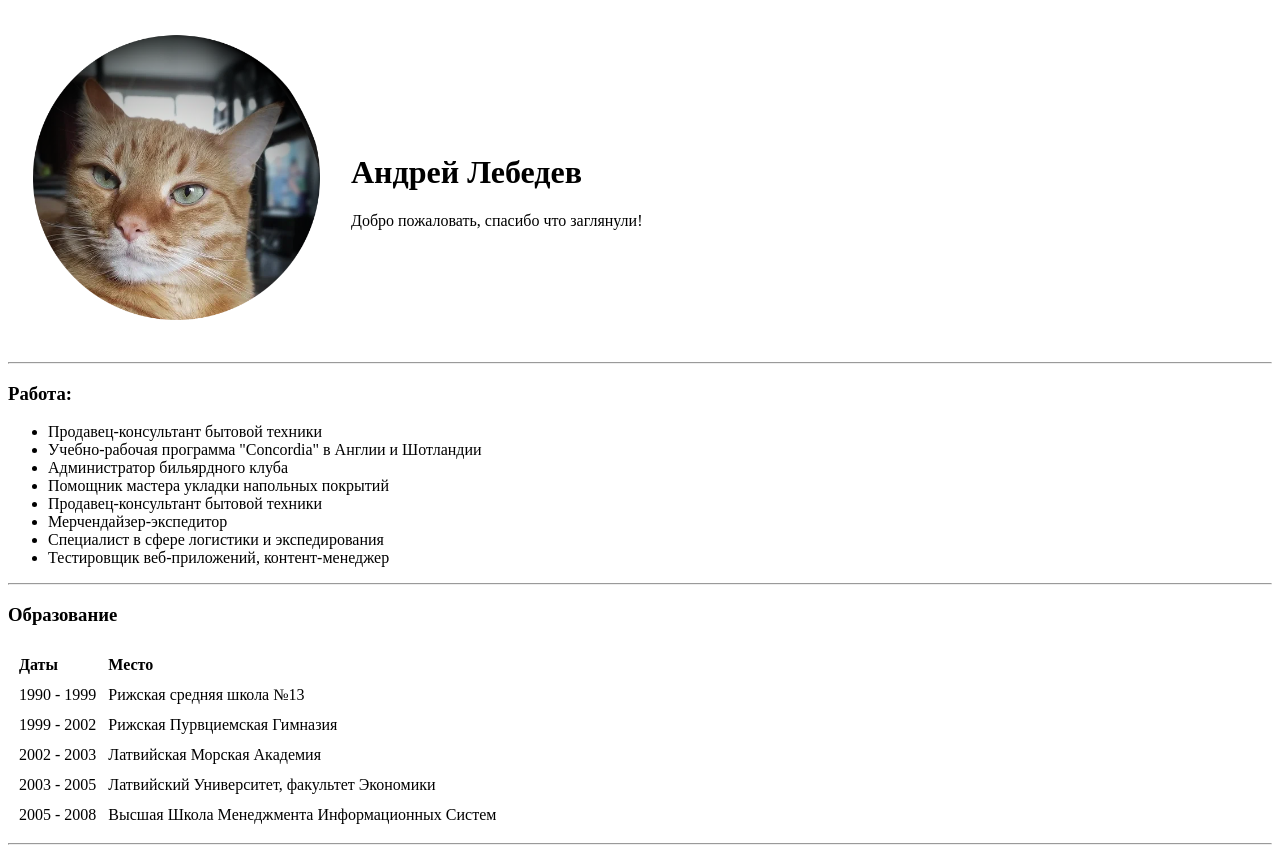
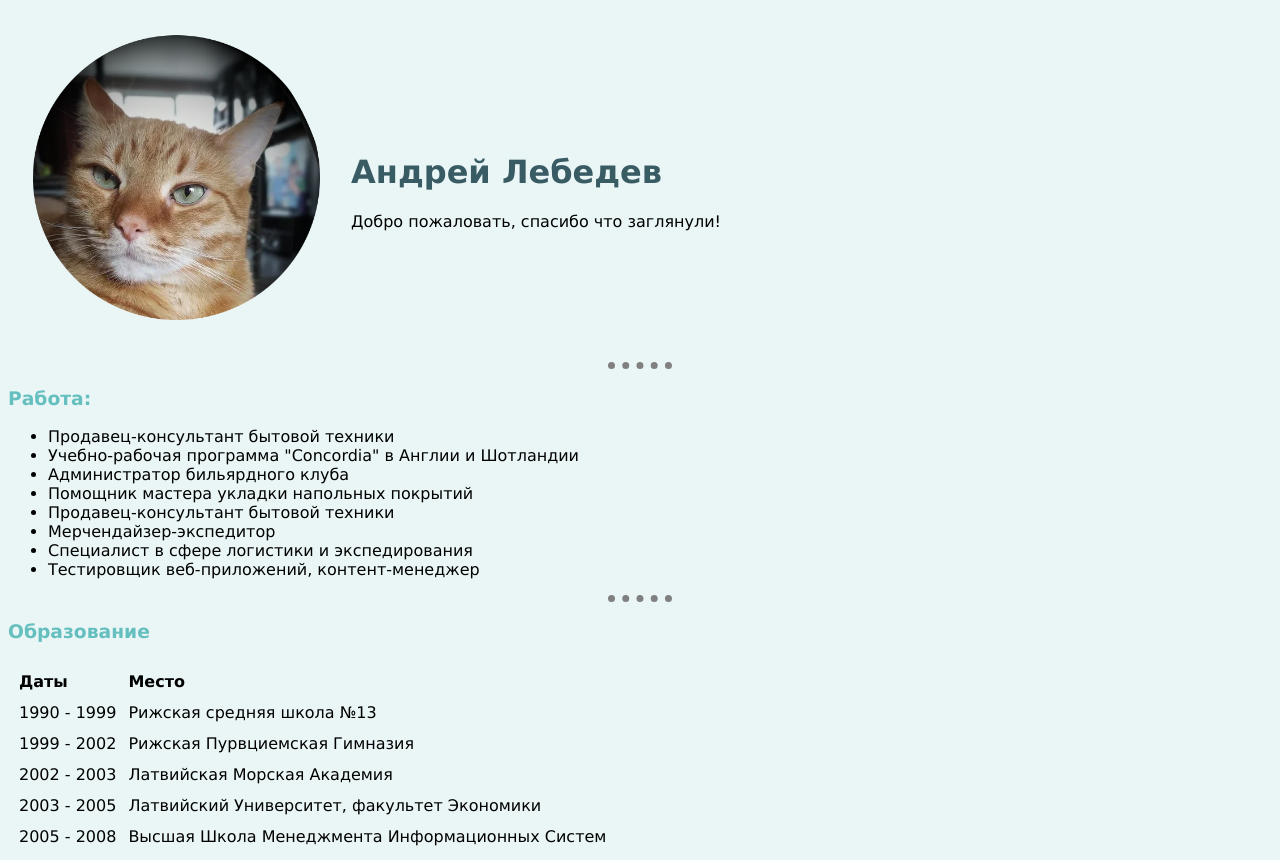
Before and after one commit to cuoriganso/homepage, a plain HTML site: page index.html in a window 1280 px wide. Shown: the top 860 px of the page. Drawn offline with Linux system fonts and the light colour scheme.

Commit message:
css added

```diff
--- /dev/null
+++ b/css/styles.css
@@ -0,0 +1,19 @@
+  body {
+    background-color: #EAF6F6;
+    font-family: Verdana;
+  }
+
+  hr {
+    border-color: grey;
+    border-width: 7px;
+    border-style: none none dotted;
+    width: 5%;
+  }
+
+  img {
+    height: 300px;
+  }
+  h1 {color: #395B64;
+  }
+  h3 {color: #66BFBF;
+  }
--- a/index.html
+++ b/index.html
@@ -4,12 +4,14 @@
 <head>
   <meta charset="utf-8">
   <title>Andrey's Personal Site</title>
+  <link rel="stylesheet" href="css/styles.css">
+
 </head>
 
 <body>
   <table cellspacing="20">
     <tr>
-      <td><img src="images/cat02.png" height="300" alt="Timoshka profile picture"></td>
+      <td><img src="images/cat02.png" alt="Timoshka profile picture"></td>
       <td>
         <h1>Андрей Лебедев</h1>
         Добро пожаловать, спасибо что заглянули!
@@ -28,7 +30,7 @@
     <li>Специалист в сфере логистики и экспедирования</li>
     <li>Тестировщик веб-приложений, контент-менеджер</li>
   </ul>
-    <hr>
+  <hr>
   <h3><strong>Образование</strong></h3>
   <table cellspacing="10">
     <th align="left">Даты</th>
@@ -114,7 +116,6 @@
   <hr>
   <a href="hobbies.html"><strong>Мои увлечения</strong></a>
   <a href="contact.html"><strong>Связаться со мной</strong></a>
-  <hr>
 
 </body>
 
```
Also changed, not shown: contact.html (+2 -1 lines), hobbies.html (+2 -1 lines), images/cat01.JPG (added), images/cat01.png (added).
